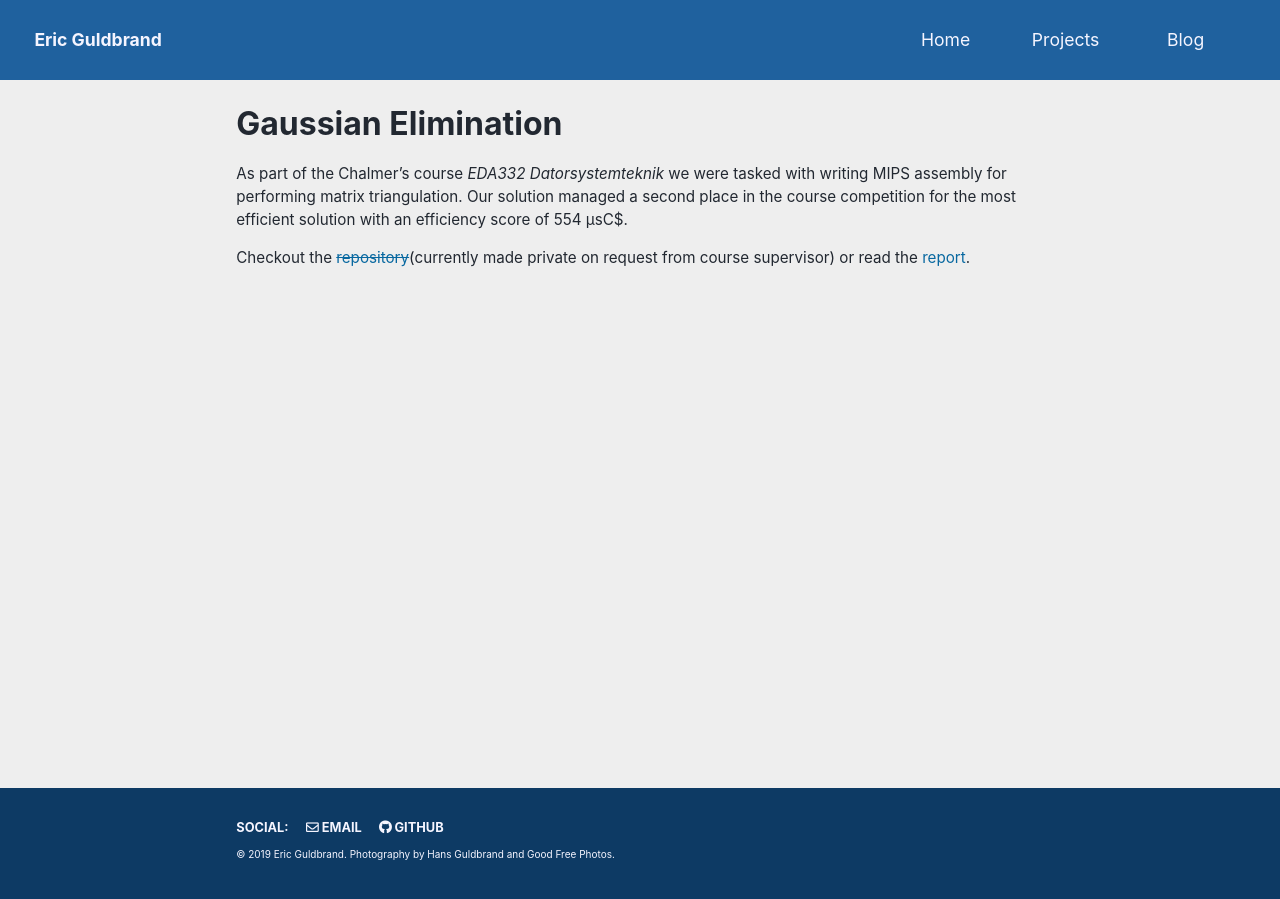
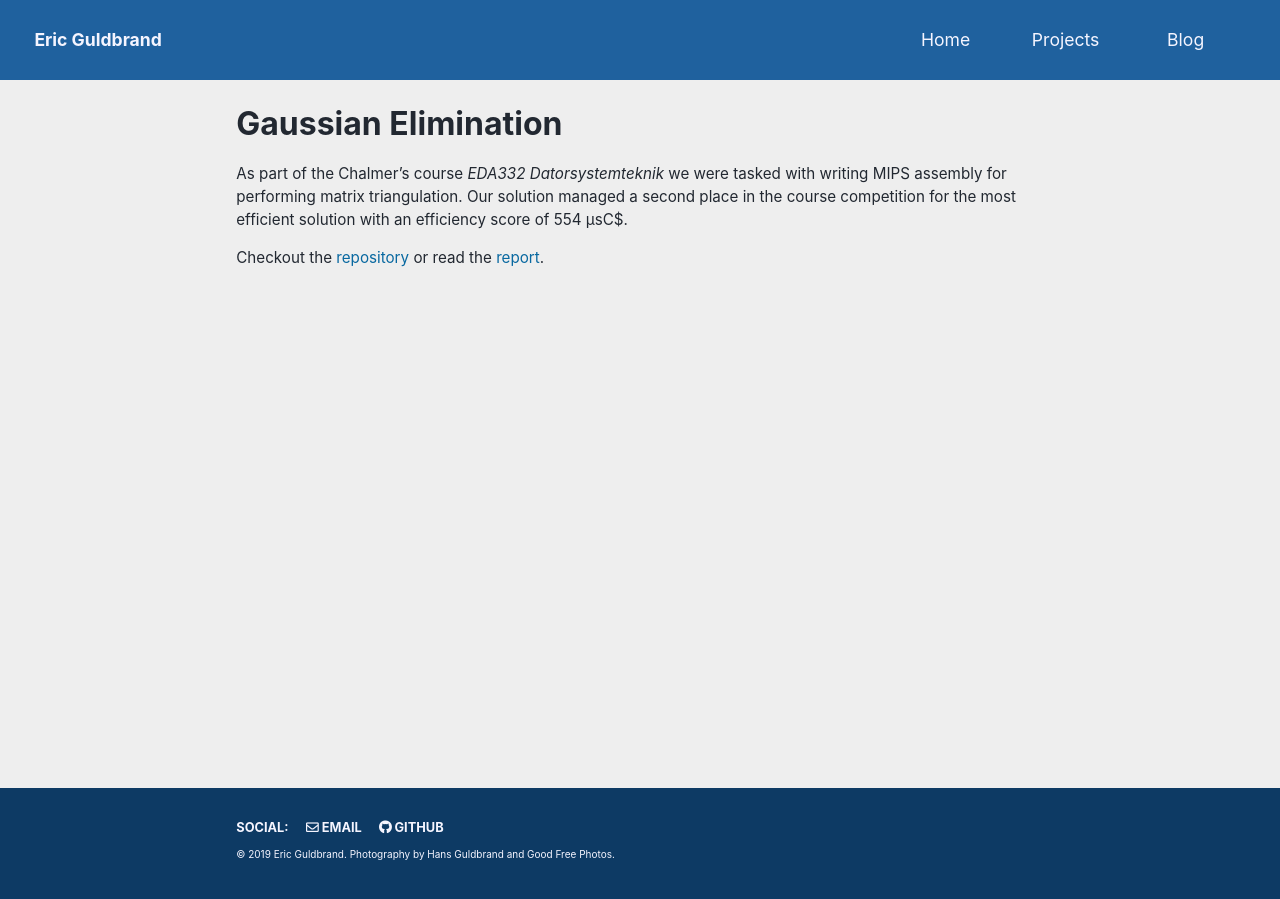
Before and after one commit to ecen/ecen.github.io, a Jekyll site: the page built from _projects/gaussian-elimination/gaussian-elimination.md, in a window 1280 px wide. Built offline with Jekyll 4.4.1, drawn with Linux system fonts in a browser that asks for light colours.

Commit message:
Made gaussian elimination repo public again.

```diff
--- a/_projects/gaussian-elimination/gaussian-elimination.md
+++ b/_projects/gaussian-elimination/gaussian-elimination.md
@@ -11,4 +11,4 @@ thumbnail: /projects/gaussian-elimination/thumbnail.png
 
 As part of the Chalmer's course *EDA332 Datorsystemteknik* we were tasked with writing MIPS assembly for performing matrix triangulation. Our solution managed a second place in the course competition for the most efficient solution with an efficiency score of 554 µsC$.
 
-Checkout the [~~repository~~](https://github.com/ecen/eda332-computer-system-engineering)(currently made private on request from course supervisor) or read the [report](/assets/docs/Optimizing_Hardware_and_Software_for_Gaussian_Elimination.pdf).
+Checkout the [repository](https://github.com/ecen/gauss-elimination) or read the [report](/assets/docs/Optimizing_Hardware_and_Software_for_Gaussian_Elimination.pdf).
```
